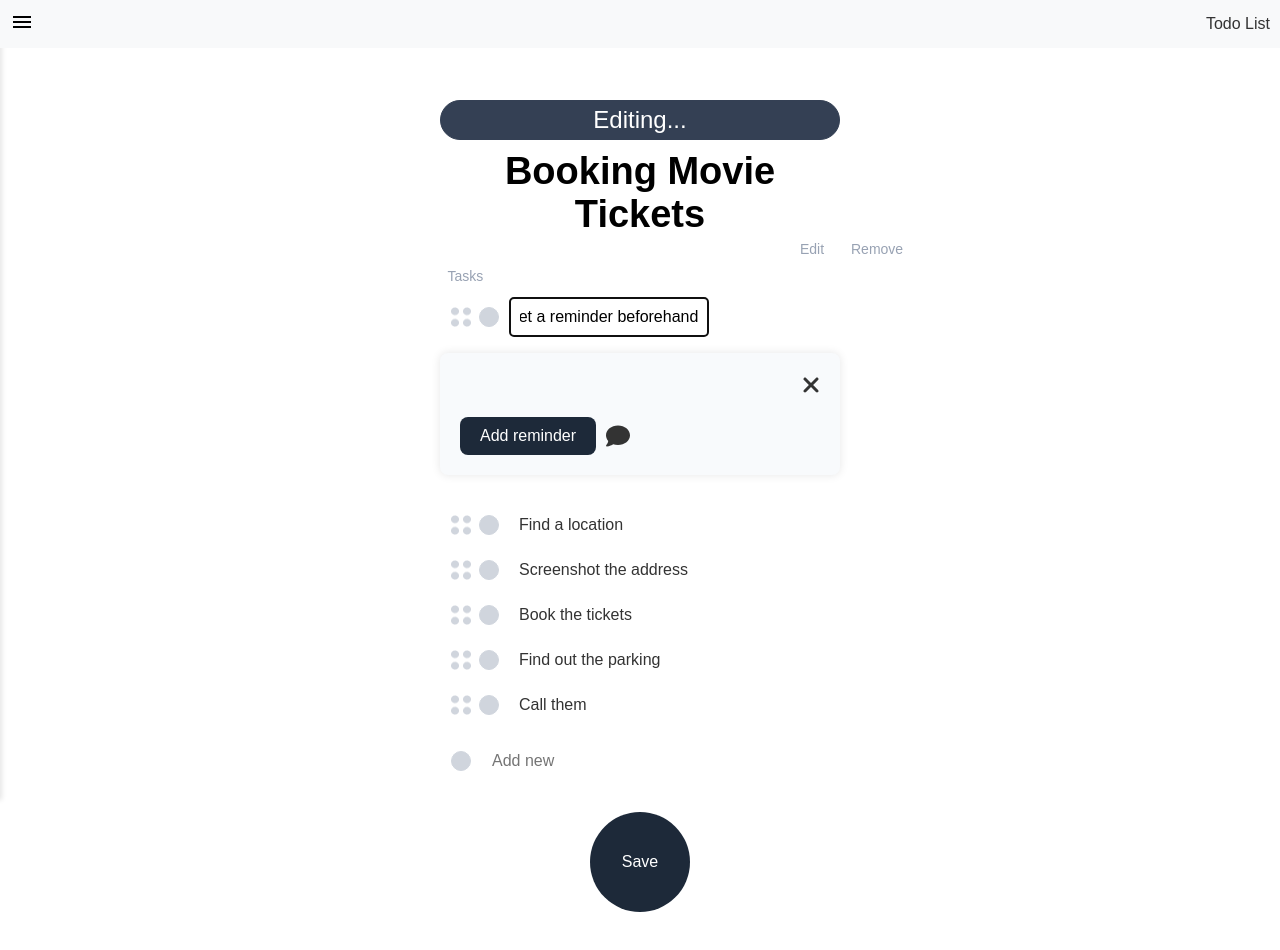
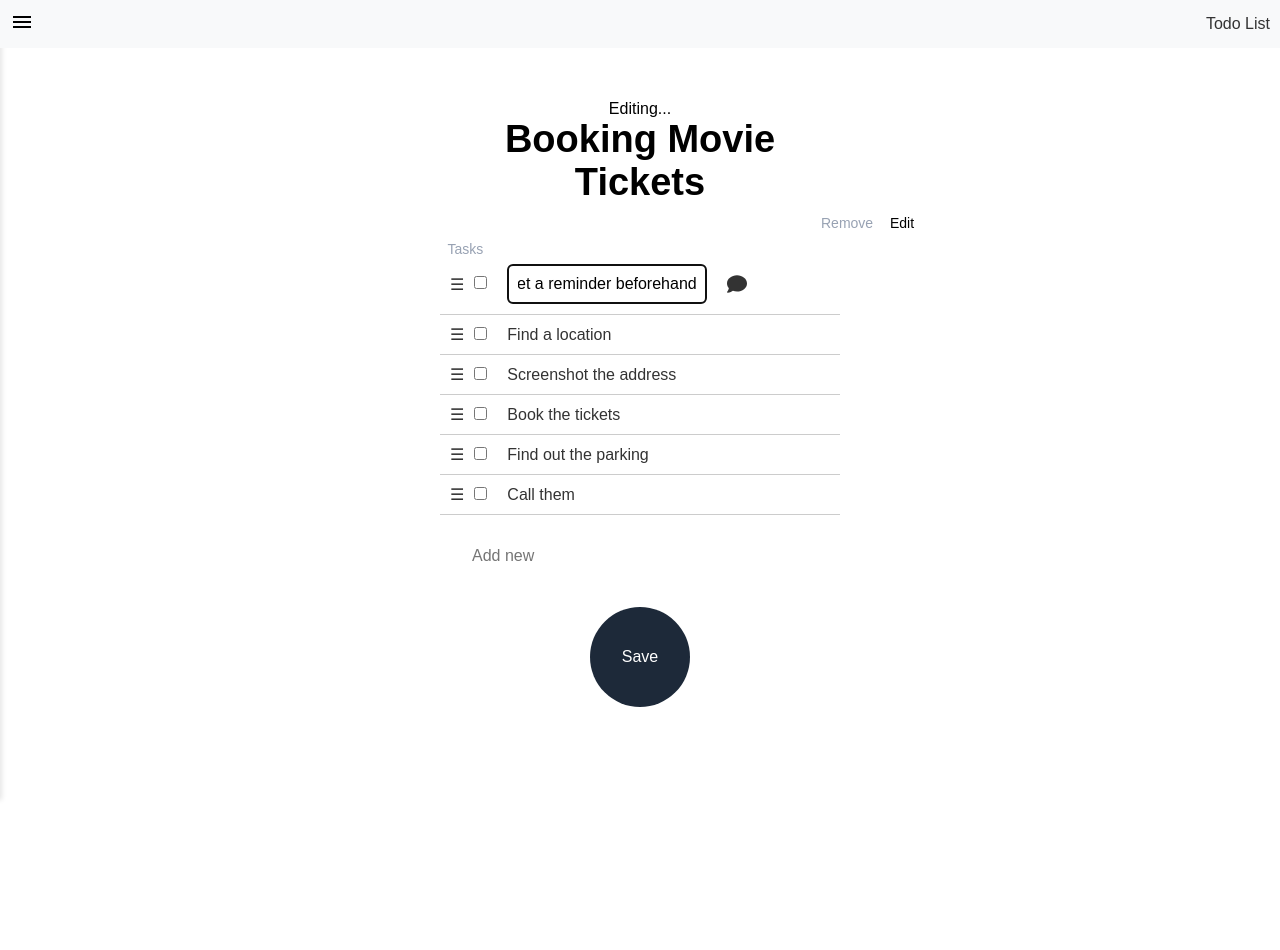
Before and after one commit to alanrochagomes/app-todolist, a React (Create React App) app: page / in a window 1280 px wide. Both pictures are taken after a click on the element "Set a reminder beforehand". Shown: the top 950 px of the page. After the commit the page ends 827 px from the top, so only its background shows below. Built offline with nearby package versions, Linux system fonts and the light colour scheme.

Commit message:
Mudando `Main Dashboard`

```diff
--- a/src/Header.js
+++ b/src/Header.js
@@ -80,9 +80,6 @@
               </li>
             </ul>
           )}
-          <li className="add-team">
-            <a href="#team">Adicionar uma equipe</a>
-          </li>
         </ul>
       </aside>
     </div>
--- a/src/TaskItem.js
+++ b/src/TaskItem.js
@@ -1,6 +1,7 @@
 import React, { useRef, useEffect, useState } from "react";
 import { useDrag, useDrop } from "react-dnd";
-import icon from "./assets/icon.png";
+import { FontAwesomeIcon } from "@fortawesome/react-fontawesome";
+import { faComment } from "@fortawesome/free-solid-svg-icons";
 import "./TaskItem.css";
 import TaskDetails from "./CommentList";
 
@@ -17,7 +18,8 @@
   toggleTodoCompletion,
 }) => {
   const [editingText, setEditingText] = useState(todo.text);
-  const [showDetails, setShowDetails] = useState(false); // State to show/hide TaskDetails
+  const [showDetails, setShowDetails] = useState(false);
+  const [showCommentIcon, setShowCommentIcon] = useState(false); // State to show/hide comment icon
   const isCurrentEditing = editingIndex === index;
   const [{ isDragging }, ref] = useDrag({
     type: ItemType,
@@ -62,9 +64,11 @@
         ref={(node) => ref(drop(node))}
         className="todo-item"
         style={{ opacity: isDragging ? 0.5 : 1 }}
+        onMouseEnter={() => setShowCommentIcon(true)}
+        onMouseLeave={() => setShowCommentIcon(false)}
       >
-        <div className="todo-content" onClick={toggleDetails}>
-          <img src={icon} alt="icon" className="Move-icon" />
+        <div className="todo-content">
+          <div className="move-icon">☰</div>
           <div className="todo-checkbox">
             <input
               type="checkbox"
@@ -92,13 +96,16 @@
               {todo.text}
             </div>
           )}
+          {showCommentIcon && (
+            <FontAwesomeIcon
+              icon={faComment}
+              className="comment-icon"
+              onClick={toggleDetails}
+            />
+          )}
         </div>
         {isCurrentEditing && (
           <div className="todo-actions">
-            <button
-              className="remove-title"
-              onClick={() => removeTodo(index)}
-            ></button>
           </div>
         )}
       </li>
--- a/src/TodoList.css
+++ b/src/TodoList.css
@@ -34,7 +34,7 @@
   font-size: 14px;
   cursor: pointer;
   position: absolute;
-  left: 410px;
+  left: 380px;
   top: 80%;
   transform: translateY(-50%);
 }
--- a/src/taskItem.css
+++ b/src/taskItem.css
@@ -1,78 +1,43 @@
 .todo-item {
   display: flex;
   align-items: center;
+  justify-content: space-between;
   padding: 10px;
-  background-color: white;
-  border: 1px solid white;
-  border-radius: 4px;
-  margin-bottom: -15px;
-  opacity: 1;
+  border-bottom: 1px solid #ccc;
 }
 
 .todo-content {
   display: flex;
   align-items: center;
-  flex-grow: 1;
+  width: 100%;
+}
+
+.move-icon {
+  cursor: move;
+  margin-right: 10px;
 }
 
 .todo-checkbox {
-  display: flex;
-  align-items: center;
-  justify-content: center;
-  width: 20px;
-  height: 20px;
-  border-radius: 50%;
-  border: 1px solid #d0d5dd;
   margin-right: 10px;
-  position: relative;
-  background-color: #d0d5dd;
 }
 
-.todo-checkbox input[type="checkbox"] {
-  opacity: 0;
-  position: absolute;
-  width: 20px;
-  height: 20px;
-  cursor: pointer;
-}
-
-.todo-checkbox input[type="checkbox"]:checked + .custom-checkbox {
-  background-color: #1d2939;
-}
-
-.todo-checkbox .custom-checkbox {
-  width: 20px;
-  height: 20px;
-  border-radius: 50%;
-  background-color: transparent;
-}
-
-.Move-icon {
-  width: 20px;
-  height: 20px;
-  margin-right: 8px;
+.custom-checkbox {
+  /* Seu estilo personalizado para o checkbox */
 }
 
 .todo-text {
   flex-grow: 1;
-  font-size: 16px;
-  color: #333;
   cursor: pointer;
-  transition: text-decoration 0.2s ease-in-out;
-  padding: 10px;
 }
 
 .todo-text.completed {
   text-decoration: line-through;
-  color: #98a2b3;
+  color: #999;
 }
 
 .edit-input {
   flex-grow: 1;
-  padding: 10px;
-  font-size: 16px;
-  border: 1px solid #f2f4f7;
-  border-radius: 4px;
+  margin-right: 10px;
 }
 
 .todo-actions {
@@ -80,49 +45,17 @@
   align-items: center;
 }
 
-.todo-actions button {
-  background: none;
-  border: none;
-  color: #98a2b3;
-  cursor: pointer;
-  font-size: 14px;
-  padding: 0;
-  margin-left: 10px;
+.remove-title {
+  /* Estilo para o botão de remover */
 }
 
-.editing-indicator {
-  background-color: #344054;
-  color: #fff;
-  padding: 5px 10px;
-  border: 1px solid #344054;
-  border-radius: 35px;
-  cursor: pointer;
-  font-size: 24px;
-  margin-bottom: 10px; /* Ajuste conforme necessário */
-}
-
-.tasks-title {
-  background: none;
-  border: none;
-  color: #98a2b3;
-  cursor: pointer;
-  margin-left: -100px;
-  font-size: 14px;
-  padding: 10px;
-}
-
-
-/* Estilo para TaskItem */
-
-.task-item {
-  padding: 10px;
-  border: 1px solid #ddd;
-  border-radius: 8px;
-  background: #fff;
-  margin-bottom: 10px;
+.comment-icon {
+  width: 20px;
+  height: 20px;
+  margin-left: 10px;
   cursor: pointer;
 }
 
-.task-item:hover {
-  background: #f5f5f5;
+.comment-icon:hover {
+  opacity: 0.8;
 }
```
